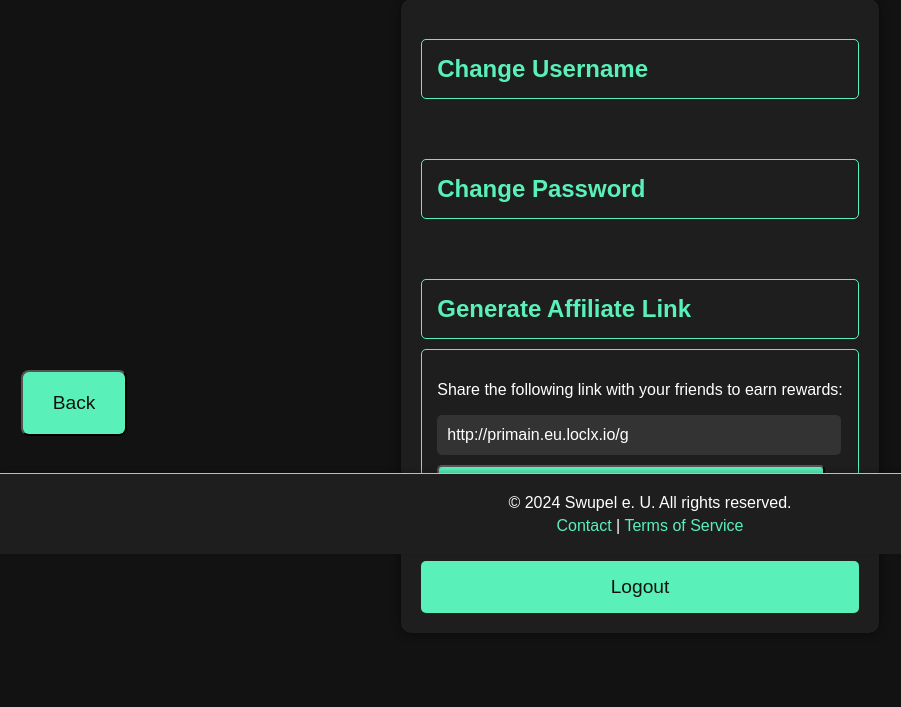
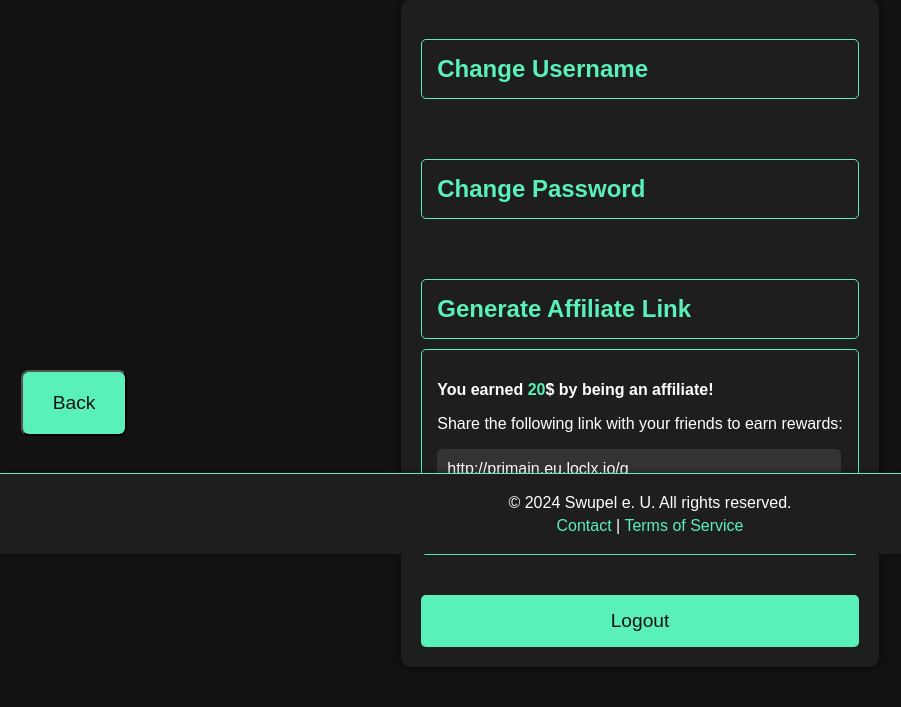
Before and after one commit to swupel/primain-service, a Flask app: page /manage_account in a window 1280 px wide, after a click on "Generate Affiliate Link". Shown: the part 246-953 px from the top of the page, without its empty margins (0-901 px from the left). Before the commit the page ends 859 px from the top, so only its background shows below. Run offline with Flask 3, Linux system fonts and the light colour scheme; a user stored in the database is signed in; data comes from the database, SQL or seed files in the repository; both versions use the stored data as it was after the commit; parts of the project's set-up code (start-up, migrations or seed data) failed here and were passed over.

Commit message:
Fixed small bug + affiliate earned section

```diff
--- a/app.py
+++ b/app.py
@@ -540,7 +540,7 @@ def signup_affiliate(affiliate):
 
         #Create hashed password and user
         hashed_password = generate_password_hash(password, method='scrypt')
-        new_user = User(username=username, password=hashed_password, email=email, email_verified=False,affiliated=affiliate)
+        new_user = User(username=username, password=hashed_password, email=email, email_verified=True,affiliated=affiliate)
 
         try:
 
@@ -549,7 +549,7 @@ def signup_affiliate(affiliate):
             db.session.commit()
 
             # Send verification email
-            send_verification_email(email)
+           # send_verification_email(email)
             flash('Signup successful! A verification email has been sent. Please verify your email.', 'success')
 
             try:
@@ -576,8 +576,9 @@ def signup_affiliate(affiliate):
             return redirect(url_for('login'))
 
         #Catch any errors and inform user
-        except:
+        except Exception as e:
             db.session.rollback()
+            print(e)
             flash('An error occurred during signup. Please try again.', 'danger')
 
     #If get request... jsut render the page
@@ -1148,7 +1149,14 @@ def manage_account():
 
     #Render page for logged in user
     user_name = current_user.username
-    return render_template('manage_account.html', user_name=user_name)
+
+    try:
+        af=Affiliate.query.filter_by(affiliate=user_name).first()
+        balance=af.spent-af.payed_out
+    except AttributeError:
+        balance=0
+
+    return render_template('manage_account.html', user_name=user_name, earned=balance)
 
 
 @app.route('/TOS')
--- a/templates/manage_account.html
+++ b/templates/manage_account.html
@@ -41,6 +41,7 @@
         <div class="collapsible">
             <h2 class="collapsible-header" onclick="toggleForm('affiliateLinkSection')">Generate Affiliate Link</h2>
             <div id="affiliateLinkSection" class="collapsible-content">
+                <p style="font-weight: bold;">You earned <span style="color:#5af0b9;">{{ earned }}</span>$ by being an affiliate!</p>
                 <p>Share the following link with your friends to earn rewards:</p>
                 <div>
                     <input type="text" id="affiliate_link" readonly value="http://primain.eu.loclx.io/{{ user_name }}">
```
Also changed, not shown: templates/display_address.html (+4 -5 lines), crypto_methods.py (line endings or trailing spaces), instance/database.db.
